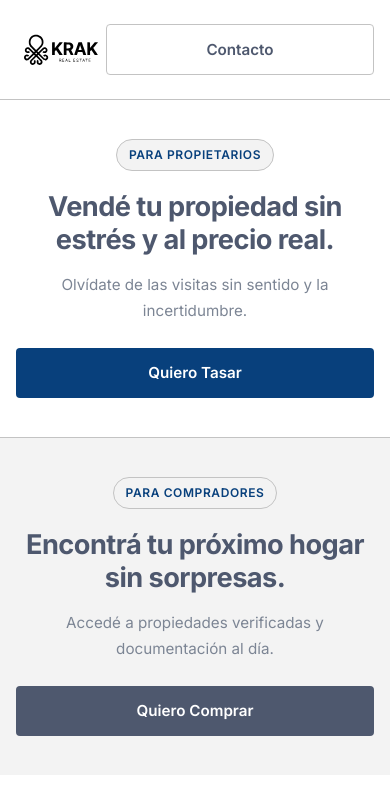
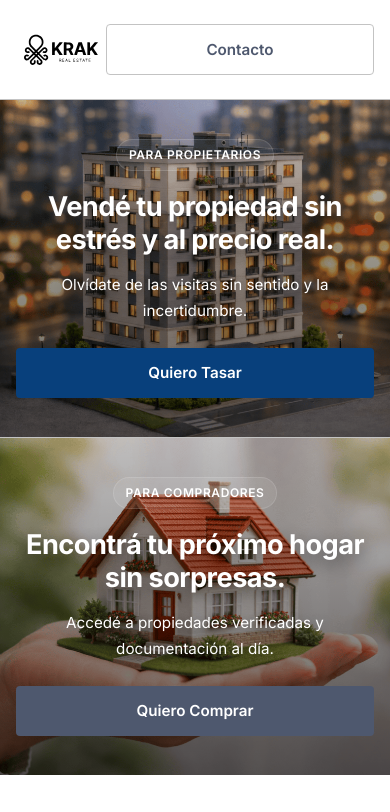
Before and after one commit to juanmderosa/landing-krak-usados, a plain HTML site: page index.html in a window 390 px wide. Shown: the top 812 px of the page. Drawn offline with Linux system fonts and the light colour scheme.

Commit message:
Añadir imágenes de fondo y mejorar legibilidad en secciones de vendedor y comprador

```diff
--- a/script.js
+++ b/script.js
@@ -62,6 +62,38 @@ document.addEventListener("DOMContentLoaded", () => {
         (target.closest("section") || target).scrollIntoView({
           behavior: "smooth",
         });
+      }
+    });
+  });
+
+  // ─── Hero buttons: también deben alternar el formulario de contacto ───
+  const heroFormLinks = document.querySelectorAll(
+    '.hero-side a[href="#tasar"], .hero-side a[href="#busca"]',
+  );
+  heroFormLinks.forEach((el) => {
+    el.addEventListener("click", () => {
+      const href = el.getAttribute("href") || "";
+      const targetId = href.replace("#", "");
+
+      const tasarEl = document.getElementById("tasar");
+      const buscaEl = document.getElementById("busca");
+
+      if (targetId === "tasar") {
+        if (tasarEl) tasarEl.classList.remove("hidden");
+        if (buscaEl) buscaEl.classList.add("hidden");
+        formTabBtns.forEach((b) => b.classList.remove("active"));
+        const sellerBtn = document.querySelector(
+          '.tab-btn-form[data-target="seller-form"]',
+        );
+        if (sellerBtn) sellerBtn.classList.add("active");
+      } else if (targetId === "busca") {
+        if (buscaEl) buscaEl.classList.remove("hidden");
+        if (tasarEl) tasarEl.classList.add("hidden");
+        formTabBtns.forEach((b) => b.classList.remove("active"));
+        const buyerBtn = document.querySelector(
+          '.tab-btn-form[data-target="buyer-form"]',
+        );
+        if (buyerBtn) buyerBtn.classList.add("active");
       }
     });
   });
--- a/style.css
+++ b/style.css
@@ -181,12 +181,89 @@ a {
 }
 
 .seller-side {
-  background-color: var(--bg-white);
+  background-image: url("./img/vendeenkrak.png");
+  background-position: center;
+  background-repeat: no-repeat;
+  background-size: cover;
   border-right: 1px solid var(--border-color);
 }
 
 .buyer-side {
   background-color: var(--bg-light);
+  background-image: url("./img/compraenkrak.png");
+  background-position: center;
+  background-repeat: no-repeat;
+  background-size: cover;
+}
+
+/* Mejora de legibilidad sobre imágenes de fondo */
+.seller-side,
+.buyer-side {
+  position: relative;
+  color: #ffffff;
+}
+
+.seller-side::before,
+.buyer-side::before {
+  content: "";
+  position: absolute;
+  inset: 0;
+  /* ligero degradado para dar contraste al texto */
+  background: linear-gradient(
+    180deg,
+    rgba(0, 0, 0, 0.18) 0%,
+    rgba(0, 0, 0, 0.45) 100%
+  );
+  z-index: 1;
+  pointer-events: none;
+}
+
+.seller-side .content,
+.buyer-side .content {
+  z-index: 2;
+  color: #ffffff;
+}
+
+.seller-side h1,
+.buyer-side h1 {
+  color: #ffffff;
+  text-shadow: 0 6px 18px rgba(0, 0, 0, 0.45);
+}
+
+.seller-side p,
+.buyer-side p {
+  color: rgba(255, 255, 255, 0.92);
+  text-shadow: 0 4px 12px rgba(0, 0, 0, 0.35);
+}
+
+/* Ajustes para la etiqueta (tag) sobre imagen */
+.seller-side .tag,
+.buyer-side .tag {
+  background-color: rgba(255, 255, 255, 0.08);
+  border-color: rgba(255, 255, 255, 0.12);
+  color: #ffffff;
+}
+
+/* Si necesita un bloque de texto más legible en pantallas pequeñas */
+@media (max-width: 900px) {
+  .hero-split {
+    flex-direction: column;
+    height: auto;
+  }
+
+  .hero-side {
+    padding: 60px 28px;
+    min-height: 60vh;
+  }
+
+  .seller-side::before,
+  .buyer-side::before {
+    background: linear-gradient(
+      180deg,
+      rgba(0, 0, 0, 0.24) 0%,
+      rgba(0, 0, 0, 0.6) 100%
+    );
+  }
 }
 
 .hero-side .content {
@@ -197,12 +274,12 @@ a {
 .hero-side h1 {
   font-size: 3rem;
   margin-bottom: 20px;
-  color: var(--brand-dark);
+  color: var(--bg-white);
 }
 
 .hero-side p {
   font-size: 1.15rem;
-  color: var(--text-muted);
+  color: var(--bg-white);
   margin-bottom: 32px;
   line-height: 1.7;
 }
@@ -414,7 +491,7 @@ a {
 /* ── Contact / Lead Capture ── */
 .contact-section {
   padding: 120px 0;
-  background-color: #0d0d0d;
+  background-color: #063160;
   color: #ffffff;
 }
 
```
Also changed, not shown: img/compraenkrak.png (added), img/vendeenkrak.png (added).
